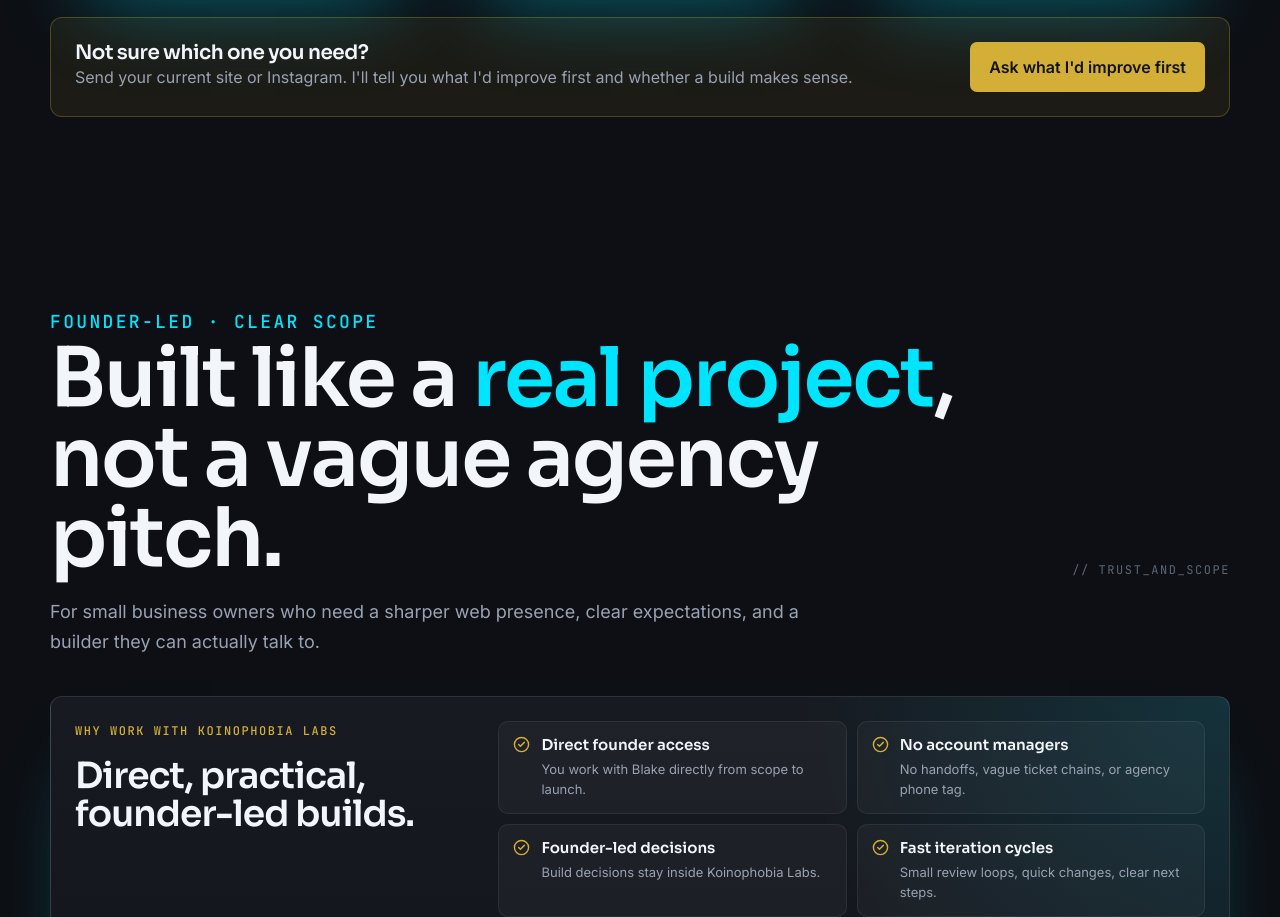
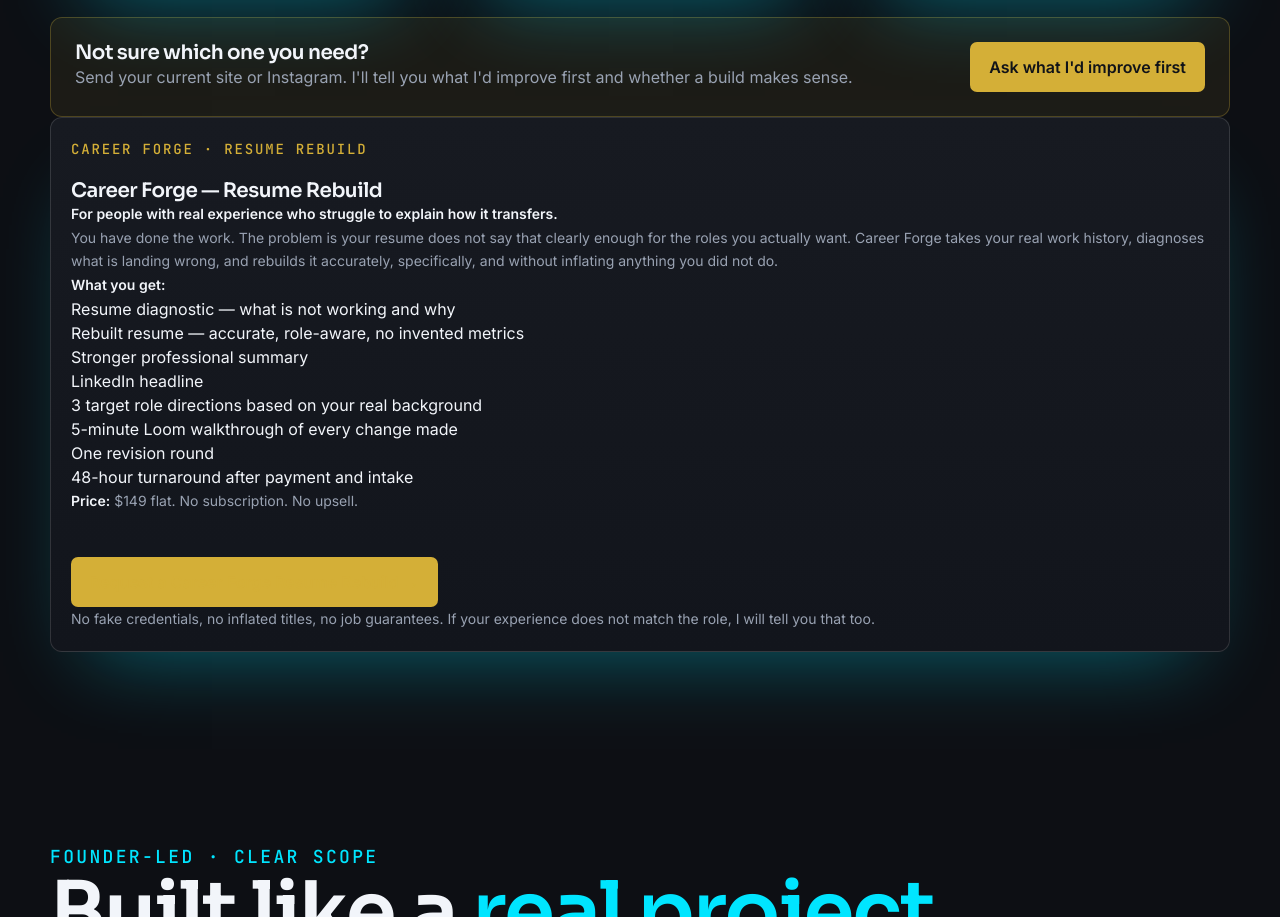
Before and after one commit to koinophobia-labs/koinophobia-labs-site, a Next.js app: page / in a window 1280 px wide. Shown: the part 7199-8116 px from the top of the page. Built offline with nearby package versions, Linux system fonts and the light colour scheme.

Commit message:
Add Career Forge resume rebuild offer block

```diff
--- a/components/Services.tsx
+++ b/components/Services.tsx
@@ -55,6 +55,46 @@
           </Button>
         </div>
       </Reveal>
+      <Reveal>
+        <article id="career-forge" className="service-card" aria-labelledby="career-forge-title">
+          <p className="kicker kicker-gold">Career Forge · Resume Rebuild</p>
+          <h3 id="career-forge-title">Career Forge — Resume Rebuild</h3>
+          <p>
+            <strong>For people with real experience who struggle to explain how it transfers.</strong>
+          </p>
+          <p>
+            You have done the work. The problem is your resume does not say that clearly enough for
+            the roles you actually want. Career Forge takes your real work history, diagnoses what
+            is landing wrong, and rebuilds it accurately, specifically, and without inflating
+            anything you did not do.
+          </p>
+          <p>
+            <strong>What you get:</strong>
+          </p>
+          <ul>
+            <li>Resume diagnostic — what is not working and why</li>
+            <li>Rebuilt resume — accurate, role-aware, no invented metrics</li>
+            <li>Stronger professional summary</li>
+            <li>LinkedIn headline</li>
+            <li>3 target role directions based on your real background</li>
+            <li>5-minute Loom walkthrough of every change made</li>
+            <li>One revision round</li>
+            <li>48-hour turnaround after payment and intake</li>
+          </ul>
+          <p>
+            <strong>Price:</strong> $149 flat. No subscription. No upsell.
+          </p>
+          <div className="cta-row">
+            <Button href="#contact" tone="gold">
+              Request a Career Forge Resume Rebuild →
+            </Button>
+          </div>
+          <p>
+            No fake credentials, no inflated titles, no job guarantees. If your experience does not
+            match the role, I will tell you that too.
+          </p>
+        </article>
+      </Reveal>
     </section>
   );
 }
```
